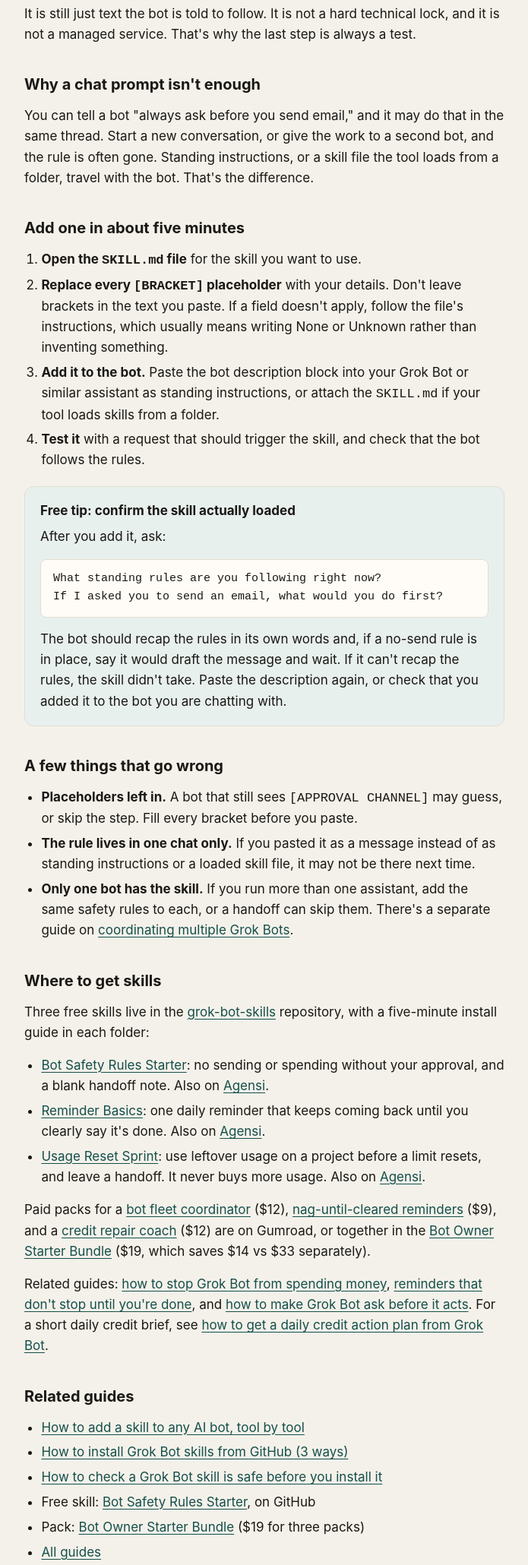
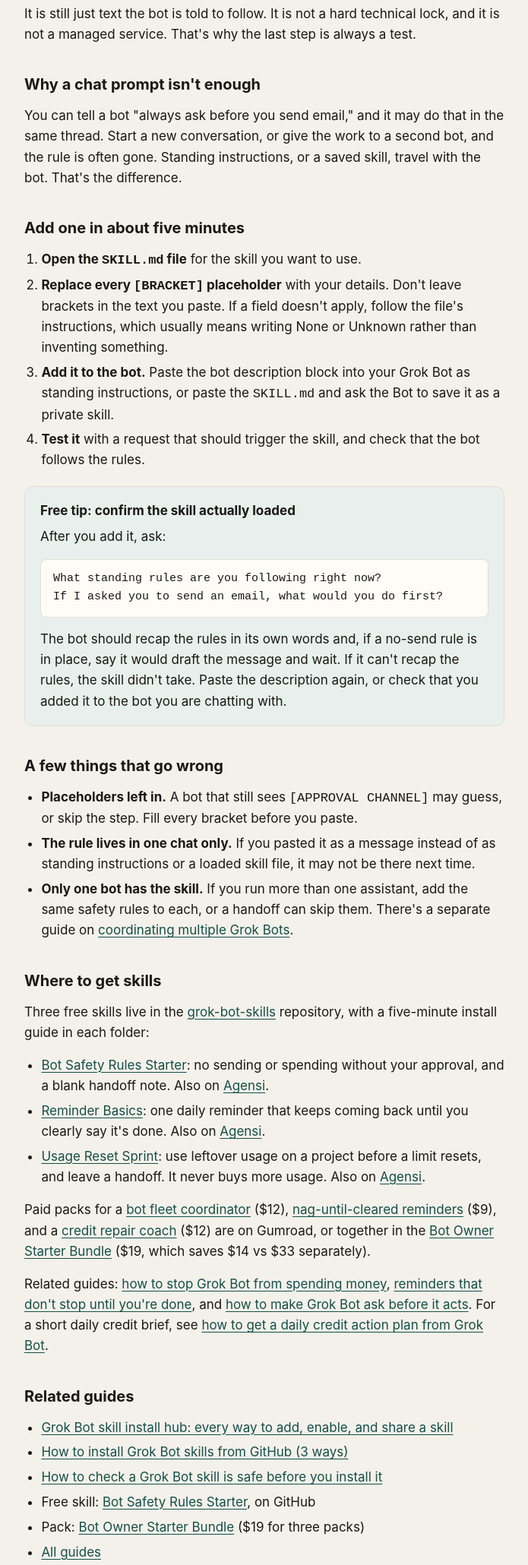
Before and after one commit to skillsforbots/skillsforbots.github.io, a plain HTML site: page how-to-add-a-skill-to-your-ai-bot/index.html in a window 1280 px wide. Shown: the part 520-2580 px from the top of the page at 76% size, without its empty margins (292-987 px from the left). Drawn offline with Linux system fonts and the light colour scheme.

Commit message:
Add-a-skill guide: Grok Bot-only steps

```diff
--- a/how-to-add-a-skill-to-your-ai-bot/index.html
+++ b/how-to-add-a-skill-to-your-ai-bot/index.html
@@ -198,7 +198,7 @@
           "@type": "HowToStep",
           "position": 3,
           "name": "Add it to the bot",
-          "text": "Add it to the bot. Paste the bot description block into your Grok Bot or similar assistant as standing instructions, or attach the SKILL.md if your tool loads skills from a folder."
+          "text": "Add it to the bot. Paste the bot description block into your Grok Bot as standing instructions, or paste the SKILL.md and ask the Bot to save it as a private skill."
         },
         {
           "@type": "HowToStep",
@@ -227,13 +227,13 @@
     <p>It is still just text the bot is told to follow. It is not a hard technical lock, and it is not a managed service. That's why the last step is always a test.</p>
 
     <h2>Why a chat prompt isn't enough</h2>
-    <p>You can tell a bot "always ask before you send email," and it may do that in the same thread. Start a new conversation, or give the work to a second bot, and the rule is often gone. Standing instructions, or a skill file the tool loads from a folder, travel with the bot. That's the difference.</p>
+    <p>You can tell a bot "always ask before you send email," and it may do that in the same thread. Start a new conversation, or give the work to a second bot, and the rule is often gone. Standing instructions, or a saved skill, travel with the bot. That's the difference.</p>
 
     <h2>Add one in about five minutes</h2>
     <ol>
       <li><strong>Open the <code>SKILL.md</code> file</strong> for the skill you want to use.</li>
       <li><strong>Replace every <code>[BRACKET]</code> placeholder</strong> with your details. Don't leave brackets in the text you paste. If a field doesn't apply, follow the file's instructions, which usually means writing None or Unknown rather than inventing something.</li>
-      <li><strong>Add it to the bot.</strong> Paste the bot description block into your Grok Bot or similar assistant as standing instructions, or attach the <code>SKILL.md</code> if your tool loads skills from a folder.</li>
+      <li><strong>Add it to the bot.</strong> Paste the bot description block into your Grok Bot as standing instructions, or paste the <code>SKILL.md</code> and ask the Bot to save it as a private skill.</li>
       <li><strong>Test it</strong> with a request that should trigger the skill, and check that the bot follows the rules.</li>
     </ol>
 
@@ -263,7 +263,7 @@ If I asked you to send an email, what would you do first?</pre>
     <p>Related guides: <a href="/how-to-stop-ai-bot-spending-money/">how to stop Grok Bot from spending money</a>, <a href="/ai-bot-reminders-that-dont-stop/">reminders that don't stop until you're done</a>, and <a href="/ai-bot-ask-before-acting/">how to make Grok Bot ask before it acts</a>. For a short daily credit brief, see <a href="/ai-bot-daily-credit-action-plan/">how to get a daily credit action plan from Grok Bot</a>.</p>
     <h2>Related guides</h2>
     <ul>
-      <li><a href="/install/">How to add a skill to any AI bot, tool by tool</a></li>
+      <li><a href="/install/">Grok Bot skill install hub: every way to add, enable, and share a skill</a></li>
       <li><a href="/install/grok-bot/">How to install Grok Bot skills from GitHub (3 ways)</a></li>
       <li><a href="/safety/check-a-skill-before-installing/">How to check a Grok Bot skill is safe before you install it</a></li>
       <li>Free skill: <a href="https://github.com/skillsforbots/grok-bot-skills/tree/main/skills/bot-safety-rules-starter">Bot Safety Rules Starter</a>, on GitHub</li>
@@ -275,7 +275,7 @@ If I asked you to send an email, what would you do first?</pre>
   <footer>
     <p><a href="/">Home</a> · <a href="/grok-bot-skills/">Grok Bot skills guide</a> · <a href="/guides/">Guides</a> · <a href="https://github.com/skillsforbots/grok-bot-skills">GitHub</a> · <a href="https://skillsforbots.gumroad.com">Gumroad store</a> · <a href="https://skillsforbots.com/llms.txt">llms.txt</a></p>
     <p>Skills for Bots. Guides and packs are templates, not a managed service and not professional advice.</p>
-    <p>Skills for Bots is independent and is not affiliated with or endorsed by Anthropic, OpenAI, xAI, Cursor, GitHub, Microsoft, Google, OpenClaw, or any other company named on this site. Product names are used only to describe compatibility.</p>
+    <p>Skills for Bots is independent and is not affiliated with or endorsed by xAI, GitHub, or any other company named on this site. Product names are used only to describe compatibility.</p>
   </footer>
 </body>
 </html>
```
